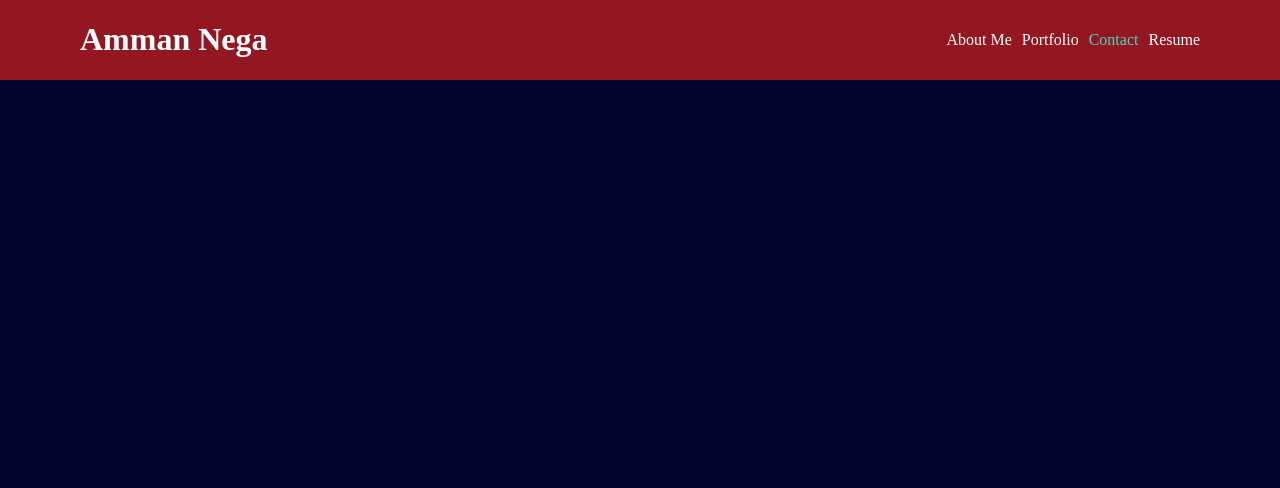
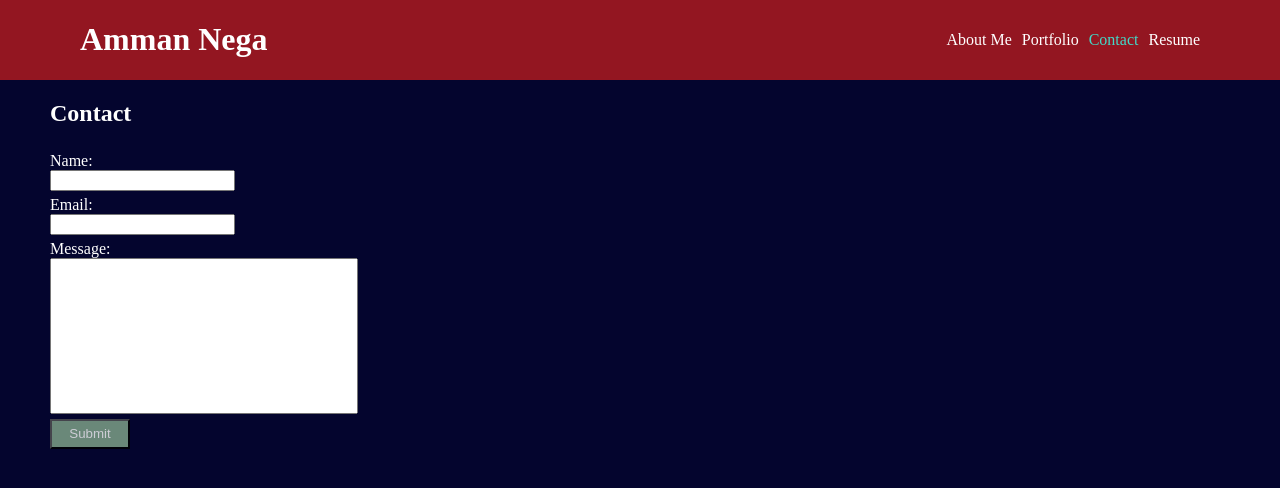
Before and after one commit to amman98/amman-software-developer-portfolio, a React (Create React App) app: page /contact in a window 1280 px wide. Shown: the top 488 px of the page. Built offline with nearby package versions, Linux system fonts and the light colour scheme.

Commit message:
created a contact page with checks for empty or invalid inputs

```diff
--- a/src/App.js
+++ b/src/App.js
@@ -2,7 +2,8 @@ import { BrowserRouter as Router, Routes, Route } from "react-router-dom";
 import './App.css';
 import Header from './components/Header';
 import About from './pages/About';
-import Portfolio from "./pages/Portfolio";
+import Portfolio from './pages/Portfolio';
+import Contact from './pages/Contact';
 
 function App() {
   return (
@@ -11,7 +12,7 @@ function App() {
       <Routes>
         <Route path="/" element={<About/>} />
         <Route path="/portfolio" element={<Portfolio/>} />
-        <Route path="/contact" />
+        <Route path="/contact" element={<Contact/>} />
         <Route path="/resume" />
       </Routes>
     </Router>
--- /dev/null
+++ b/src/pages/Contact/index.js
@@ -0,0 +1,47 @@
+import { React, useState } from 'react';
+import './style.css';
+
+export default function Contact() {
+    const [message, setMessage] = useState('');
+
+    const handleBlur = e => {
+        if(e.target.value.trim() === '') {
+            setMessage(e.target.name + " is required.");
+        }
+        else if(e.target.value.trim() !== '' && e.target.name === 'Email') {
+            if(/^([a-z0-9_\.-]+)@([\da-z\.-]+)\.([a-z\.]{2,6})$/.test(e.target.value.trim())) {
+                setMessage("");
+            }
+            else {
+                setMessage("Invalid email address.");
+            }
+        }
+        else {
+            setMessage("");
+        }
+    }
+
+    return (
+        <div className="main-section">
+            <h2>Contact</h2>
+            <form>
+                <label>
+                    Name:
+                    <input name="Name" type="text" id="user-name" onBlur={handleBlur} />
+                </label>
+
+                <label>
+                    Email:
+                    <input name="Email" type="email" id="user-email" onBlur={handleBlur} />
+                </label>
+
+                <label>
+                    Message:
+                    <input name="Message" type="text" id="user-message" onBlur={handleBlur} />
+                </label>
+                {message === '' ? null : <h3>{message}</h3>}
+                <button type="submit">Submit</button>
+            </form>
+        </div>
+    );
+}
--- /dev/null
+++ b/src/pages/Contact/style.css
@@ -0,0 +1,31 @@
+form {
+    display: flex;
+    flex-direction: column;
+    align-items: flex-start;
+}
+
+form > * {
+    margin-top: 5px;
+}
+
+label {
+    display:flex;
+    flex-direction: column;
+}
+
+#user-message {
+    width: 300px;
+    height: 150px;
+}
+
+button {
+    width: 80px;
+    height: 30px;
+    background-color: #84A98C;
+    color: white;
+    opacity: 0.8;
+}
+
+button:hover {
+    opacity: 1.0;
+}
```
